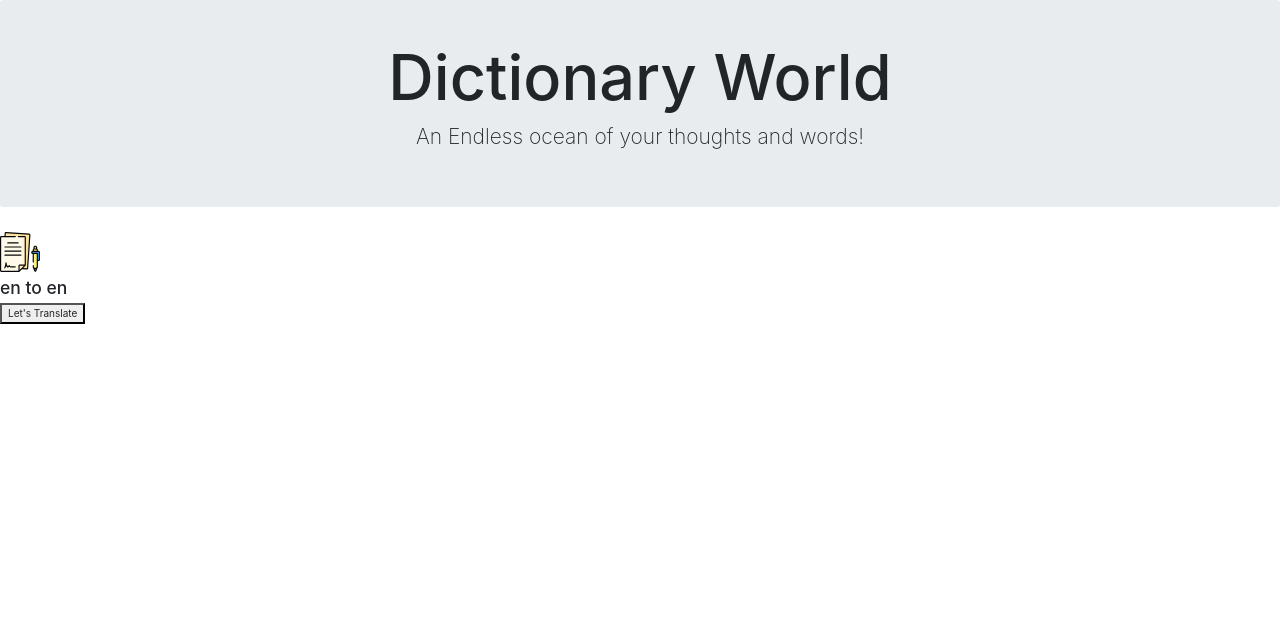
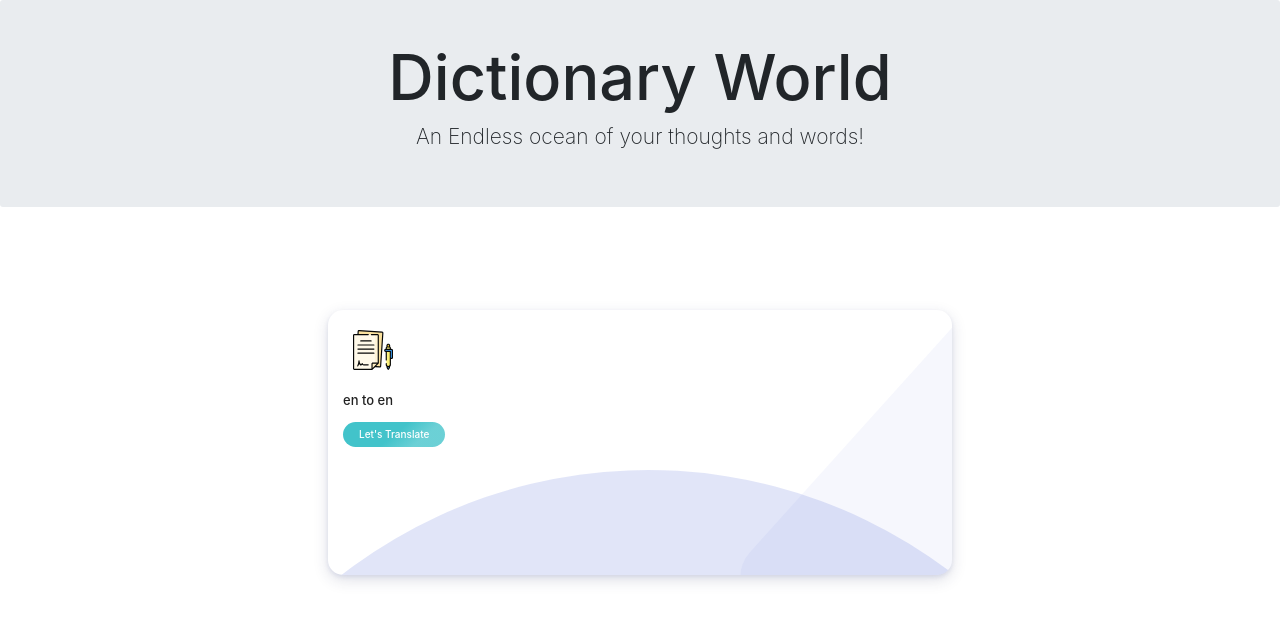
Before and after one commit to RAJATPRAKASH123/dictionaryWebApp, a Django app: page /home/ in a window 1280 px wide. Shown: the top 621 px of the page. Run offline with Django 3.2, Linux system fonts and the light colour scheme; tables that the repository leaves empty hold one stand-in row (values such as "Sample post"); some libraries are stand-ins or nearby versions.

Commit message:
putting css stylesheet in home

```diff
--- /dev/null
+++ b/static/css/home.css
@@ -0,0 +1,168 @@
+.section_our_solution .row {
+    align-items: center;
+  }
+
+  .our_solution_category {
+    display: flex;
+    flex-direction: row;
+    flex-wrap: wrap;
+  }
+  .our_solution_category .solution_cards_box {
+    display: flex;
+    flex-direction: column;
+    justify-content: center;
+  }
+  .solution_cards_box .solution_card {
+    flex: 0 50%;
+    background: #fff;
+    box-shadow: 0 2px 4px 0 rgba(136, 144, 195, 0.2),
+      0 5px 15px 0 rgba(37, 44, 97, 0.15);
+    border-radius: 15px;
+    margin: 8px;
+    padding: 10px 15px;
+    position: relative;
+    z-index: 1;
+    overflow: hidden;
+    min-height: 265px;
+    transition: 0.7s;
+  }
+
+  .solution_cards_box .solution_card:hover {
+    background: #309df0;
+    color: #fff;
+    transform: scale(1.1);
+    z-index: 9;
+  }
+
+  .solution_cards_box .solution_card:hover::before {
+    background: rgb(85 108 214 / 10%);
+  }
+
+  .solution_cards_box .solution_card:hover .solu_title h3,
+  .solution_cards_box .solution_card:hover .solu_description p {
+    color: #fff;
+  }
+
+  .solution_cards_box .solution_card:before {
+    content: "";
+    position: absolute;
+    background: rgb(85 108 214 / 5%);
+    width: 170px;
+    height: 400px;
+    z-index: -1;
+    transform: rotate(42deg);
+    right: -56px;
+    top: -23px;
+    border-radius: 35px;
+  }
+
+  .solution_cards_box .solution_card:hover .solu_description button {
+    background: #fff !important;
+    color: #309df0;
+  }
+
+  .solution_card .so_top_icon {
+  }
+
+  .solution_card .solu_title h3 {
+    color: #212121;
+    font-size: 1.3rem;
+    margin-top: 13px;
+    margin-bottom: 13px;
+  }
+
+  .solution_card .solu_description p {
+    font-size: 15px;
+    margin-bottom: 15px;
+  }
+
+  .solution_card .solu_description button {
+    border: 0;
+    border-radius: 15px;
+    background: linear-gradient(
+      140deg,
+      #42c3ca 0%,
+      #42c3ca 50%,
+      #42c3cac7 75%
+    ) !important;
+    color: #fff;
+    font-weight: 500;
+    font-size: 1rem;
+    padding: 5px 16px;
+  }
+
+  .our_solution_content h1 {
+    text-transform: capitalize;
+    margin-bottom: 1rem;
+    font-size: 2.5rem;
+  }
+  .our_solution_content p {
+  }
+
+  .hover_color_bubble {
+    position: absolute;
+    background: rgb(54 81 207 / 15%);
+    width: 100rem;
+    height: 100rem;
+    left: 0;
+    right: 0;
+    z-index: -1;
+    top: 16rem;
+    border-radius: 50%;
+    transform: rotate(-36deg);
+    left: -18rem;
+    transition: 0.7s;
+  }
+
+  .solution_cards_box .solution_card:hover .hover_color_bubble {
+    top: 0rem;
+  }
+
+  .solution_cards_box .solution_card .so_top_icon {
+    width: 60px;
+    height: 60px;
+    border-radius: 50%;
+    background: #fff;
+    overflow: hidden;
+    display: flex;
+    align-items: center;
+    justify-content: center;
+  }
+
+  .solution_cards_box .solution_card .so_top_icon img {
+    width: 40px;
+    height: 50px;
+    object-fit: contain;
+  }
+
+  /*start media query*/
+  @media screen and (min-width: 320px) {
+    .sol_card_top_3 {
+      position: relative;
+      top: 0;
+    }
+
+    .our_solution_category {
+      width: 100%;
+      margin: 0 auto;
+    }
+
+    .our_solution_category .solution_cards_box {
+      flex: auto;
+    }
+  }
+  @media only screen and (min-width: 768px) {
+    .our_solution_category .solution_cards_box {
+      flex: 1;
+    }
+  }
+  @media only screen and (min-width: 1024px) {
+    .sol_card_top_3 {
+      position: relative;
+      top: -3rem;
+    }
+    .our_solution_category {
+      width: 50%;
+      margin: 0 auto;
+    }
+  }
--- a/templates/home.html
+++ b/templates/home.html
@@ -1,6 +1,5 @@
 {% extends "base.html" %}
-
-
+{% load static %}
 {% block content %}
 
 <!-- <h1 style="text-align:center"></h1>
@@ -14,7 +13,12 @@
 
 {% if object_list %}
 
+<br><br><br><br><br>
+
 <link rel="stylesheet" href="https://maxcdn.bootstrapcdn.com/bootstrap/4.3.1/css/bootstrap.min.css">
+
+<link rel="stylesheet" href="{% static 'css/home.css' %}">
+
 
 <div class="section_our_solution">
   <div class="row">
```
Also changed, not shown: dictionaryWebApp/settings.py (+26 -15 lines). Lines whose indentation alone changed are shown as unchanged.
